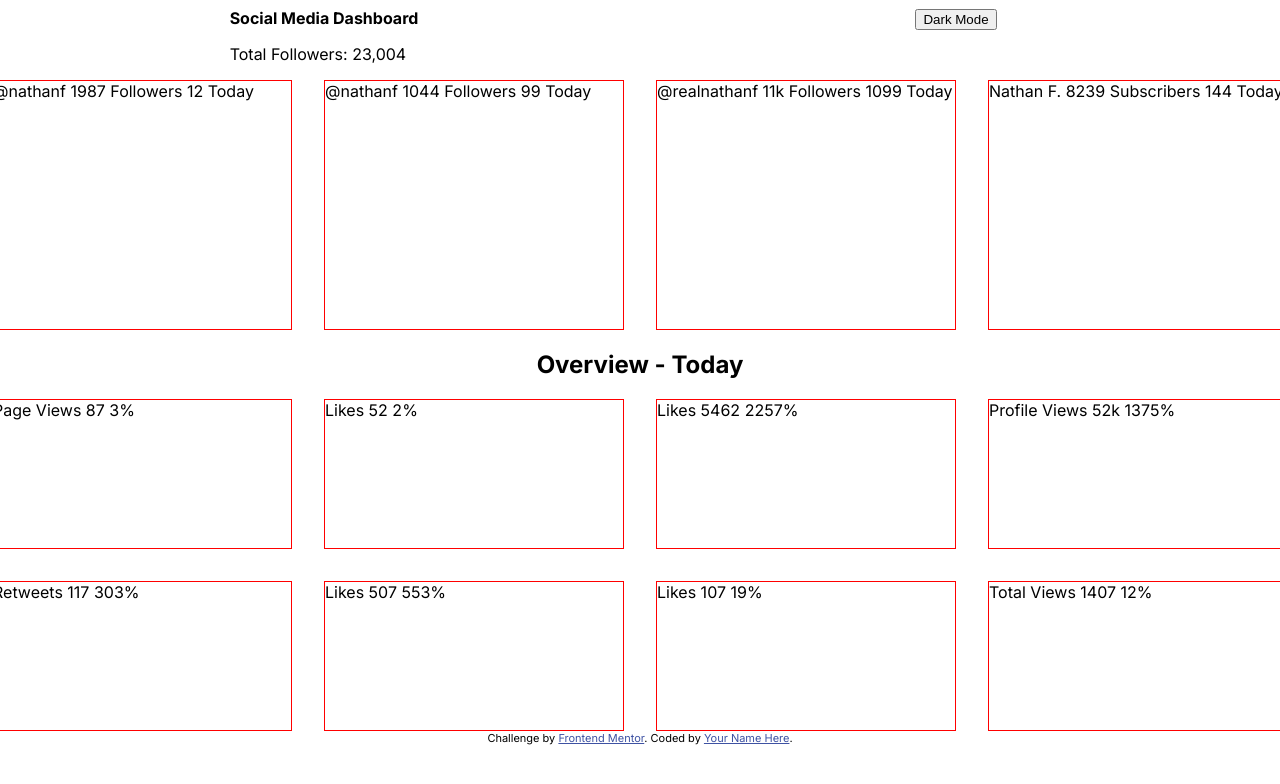
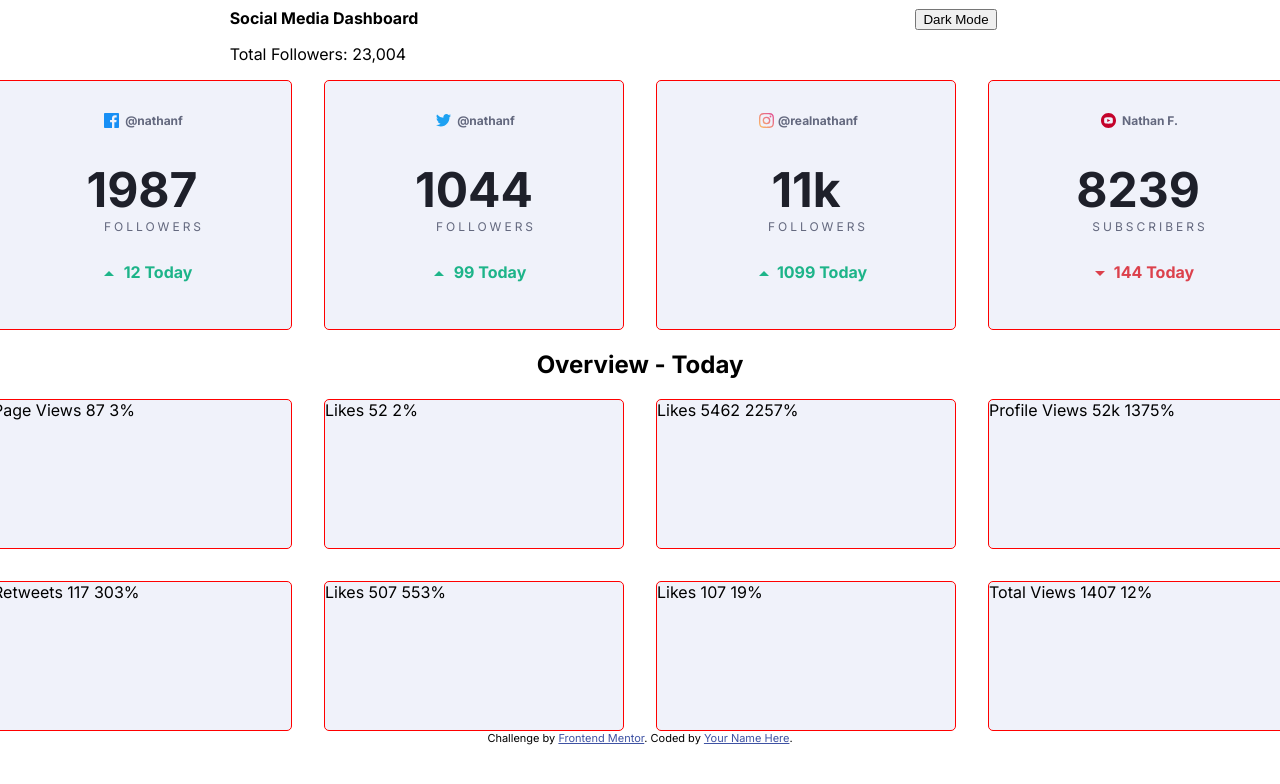
Before and after one commit to AliceMenzie/social-media-dashboard, a plain HTML site: page index.html in a window 1280 px wide. Drawn offline with Linux system fonts and the light colour scheme.

Commit message:
complete summary cards main content styling

```diff
--- a/index.html
+++ b/index.html
@@ -21,18 +21,36 @@
         <p>Total Followers: 23,004</p>
       </div>
 
-
-
       <div>
         <button>Dark Mode</button>
       </div>
     </nav>
     <main>
       <div class="summary-container">
-        <div class="fb">@nathanf 1987 Followers 12 Today</div>
-        <div class="twitter">@nathanf 1044 Followers 99 Today</div>
-        <div class="insta">@realnathanf 11k Followers 1099 Today</div>
-        <div class="unknown">Nathan F. 8239 Subscribers 144 Today</div>
+        <div class="fb">
+          <p>@nathanf</p>
+          <p>1987</p>
+          <p>Followers</p>
+          <p class="pos">12 Today</p>
+        </div>
+        <div class="twitter">
+          <p>@nathanf</p>
+          <p>1044</p>
+          <p>Followers</p>
+          <p class="pos">99 Today</p>
+        </div>
+        <div class="insta">
+          <p>@realnathanf</p>
+          <p>11k</p>
+          <p>Followers</p>
+          <p class="pos">1099 Today</p>
+        </div>
+        <div class="unknown">
+          <p> Nathan F.</p>
+          <p>8239</p>
+          <p>Subscribers</p>
+          <p class="neg">144 Today</p>
+        </div>
       </div>
 
       <h2>Overview - Today</h2>
--- a/style.css
+++ b/style.css
@@ -18,6 +18,9 @@
   --lght-blue-txt: hsl(230, 17%, 14%);
   /* toggle */
   --lght-toggle: hsl(230, 22%, 74%);
+  /* mutual */
+  --green: hsl(163, 72%, 41%);
+  --red: hsl(356, 69%, 56%);
 }
 
 * {
@@ -37,7 +40,6 @@ body {
 nav {
   display: grid;
   grid-template-columns: 1fr 1fr;
-
   justify-items: center;
   overflow: hidden;
 }
@@ -62,7 +64,100 @@ main {
   border: 1px solid red;
   max-width: 350px;
   min-height: 250px;
+  background-color: var(--lght-card-bg);
+  border-radius: 5px;
+  display: flex;
+  flex-direction: column;
+  align-items: center;
+  justify-content: center;
 }
+
+.summary-container div p {
+    display: block;
+}
+
+.summary-container div:nth-child(1) p:nth-child(1) {
+    background: url(./images/icon-facebook.svg);
+    background-repeat: no-repeat;
+    background-size: 15px;
+    background-position: 10% 60%;
+    padding: 0rem 2rem;
+
+}
+.summary-container div:nth-child(2) p:nth-child(1) {
+    background: url(./images/icon-twitter.svg);
+    background-repeat: no-repeat;
+    background-size: 15px;
+    background-position: 10% 60%;
+    padding: 0rem 2rem;
+
+}
+.summary-container div:nth-child(3) p:nth-child(1) {
+    background: url(./images/icon-instagram.svg);
+    background-repeat: no-repeat;
+    background-size: 15px;
+    background-position: 10% 60%;
+    padding: 0rem 2rem;
+
+}
+.summary-container div:nth-child(4) p:nth-child(1) {
+    background: url(./images/icon-youtube.svg);
+    background-repeat: no-repeat;
+    background-size: 15px;
+    background-position: 10% 60%;
+    padding: 0rem 2rem;
+
+}
+
+.summary-container div p:nth-child(1) {
+    color: var(--lght-gray-txt);
+    font-weight: 700;
+    font-size: 12px;
+    padding-left: 1rem;
+    margin: 0;
+    margin-bottom: 2rem;
+    margin-left: 1.5rem;
+}
+
+
+.summary-container div p:nth-child(2) {
+    color: var(--lght-blue-txt);
+    font-weight: 700;
+    font-size: 48px;
+    margin: 0;
+}
+
+.summary-container div p:nth-child(3) {
+    color: var(--lght-gray-txt);
+    text-transform: uppercase;
+    margin-top: 0;
+    margin-left: 1.5rem;
+    font-size: 12px;
+    letter-spacing: 3px;
+    font-weight: 500;
+}
+
+.summary-container div p:nth-child(4) {
+    color: var(--green);
+    font-weight: 700;
+    background: url(./images/icon-up.svg);
+    background-repeat: no-repeat;
+    background-size: 10px;
+    background-position: 10% 60%;
+    padding: 0rem 2rem;
+    margin-left: 2rem;
+
+}
+
+.summary-container div p.neg:nth-of-type(4) {
+    color: var(--red);
+    background: url(./images/icon-down.svg);
+    background-repeat: no-repeat;
+    background-size: 10px;
+    background-position: 10% 60%;
+    padding: 0rem 2rem;
+}
+
 
 .daily-container {
   display: grid;
@@ -79,6 +174,8 @@ h2 {
   border: 1px solid red;
   min-width: 250px;
   min-height: 150px;
+  background-color: var(--lght-card-bg);
+  border-radius: 5px;
 }
 
 .attribution {
```
